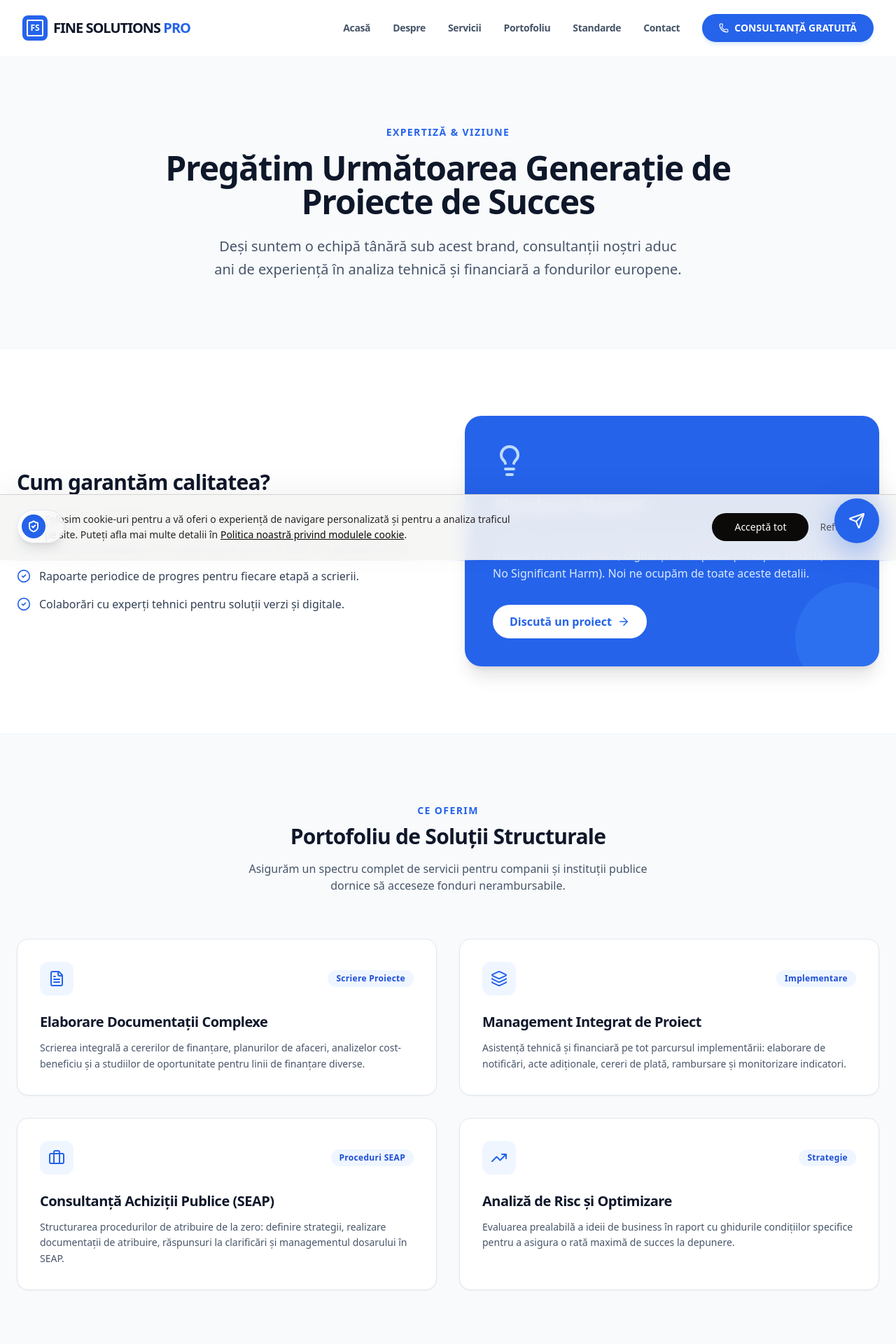
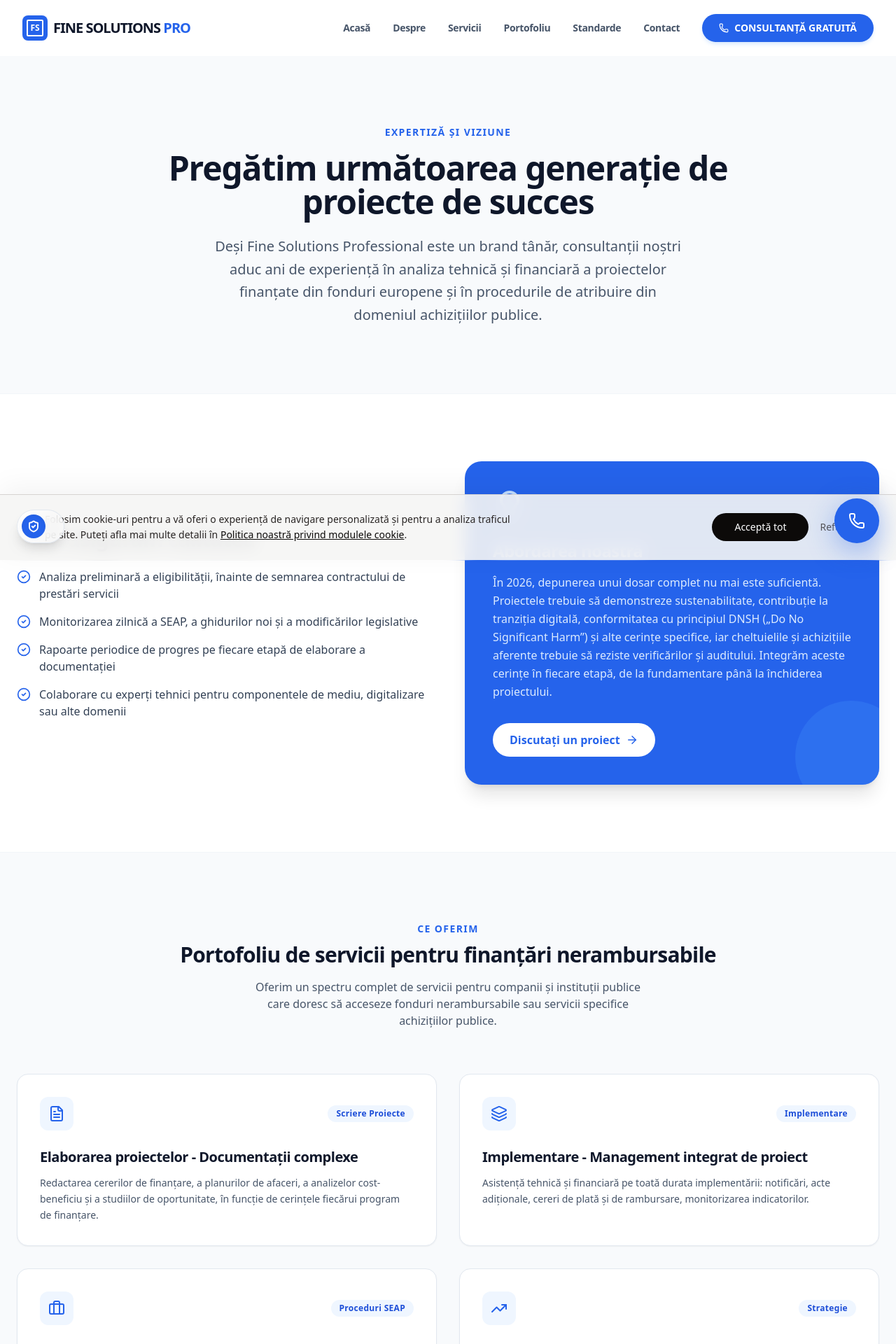
Before and after one commit to evialbert/FSPro, a Next.js app: page /portofoliu in a window 1280 px wide. Shown: the top 1920 px of the page at 70% size. Built offline with nearby package versions, Linux system fonts and the light colour scheme.

Commit message:
✨ actualizare texte expertiză și viziune

```diff
--- a/app/portofoliu/page.tsx
+++ b/app/portofoliu/page.tsx
@@ -14,29 +14,29 @@ import {
 } from "lucide-react";
 
 export default function Portofoliu() {
-  // Matrice nouă de servicii/portofoliu strategic axată pe soluții concrete
+  // Matrice de servicii/portofoliu strategic actualizată cu noile descrieri
   const serviciiPortofoliu = [
     {
-      titlu: "Elaborare Documentații Complexe",
-      desc: "Scrierea integrală a cererilor de finanțare, planurilor de afaceri, analizelor cost-beneficiu și a studiilor de oportunitate pentru linii de finanțare diverse.",
+      titlu: "Elaborarea proiectelor - Documentații complexe",
+      desc: "Redactarea cererilor de finanțare, a planurilor de afaceri, a analizelor cost-beneficiu și a studiilor de oportunitate, în funcție de cerințele fiecărui program de finanțare.",
       icon: <FileText className="text-blue-600" size={24} />,
       tag: "Scriere Proiecte"
     },
     {
-      titlu: "Management Integrat de Proiect",
-      desc: "Asistență tehnică și financiară pe tot parcursul implementării: elaborare de notificări, acte adiționale, cereri de plată, rambursare și monitorizare indicatori.",
+      titlu: "Implementare - Management integrat de proiect",
+      desc: "Asistență tehnică și financiară pe toată durata implementării: notificări, acte adiționale, cereri de plată și de rambursare, monitorizarea indicatorilor.",
       icon: <Layers className="text-blue-600" size={24} />,
       tag: "Implementare"
     },
     {
-      titlu: "Consultanță Achiziții Publice (SEAP)",
-      desc: "Structurarea procedurilor de atribuire de la zero: definire strategii, realizare documentații de atribuire, răspunsuri la clarificări și managementul dosarului în SEAP.",
+      titlu: "Achiziții publice (SEAP) - Consultanță pentru autorități și ofertanți",
+      desc: "Structurarea procedurilor de atribuire, de la strategia de contractare și documentația de atribuire până la răspunsurile la clarificări și gestionarea dosarului achiziției; pentru ofertanți, pregătirea ofertei și a documentelor de calificare.",
       icon: <Briefcase className="text-blue-600" size={24} />,
       tag: "Proceduri SEAP"
     },
     {
-      titlu: "Analiză de Risc și Optimizare",
-      desc: "Evaluarea prealabilă a ideii de business în raport cu ghidurile condițiilor specifice pentru a asigura o rată maximă de succes la depunere.",
+      titlu: "Strategie - Analiză de risc și fundamentare",
+      desc: "Evaluarea prealabilă a ideii de proiect în raport cu ghidul solicitantului și condițiile specifice ale apelului, pentru a reduce riscul de neeligibilitate sau de respingere la evaluare.",
       icon: <TrendingUp className="text-blue-600" size={24} />,
       tag: "Strategie"
     }
@@ -47,12 +47,12 @@ export default function Portofoliu() {
       {/* Hero Section */}
       <section className="bg-slate-50 py-24 border-b border-slate-100">
         <div className="max-w-4xl mx-auto px-6 text-center">
-          <span className="text-blue-600 font-bold tracking-widest uppercase text-sm">Expertiză & Viziune</span>
+          <span className="text-blue-600 font-bold tracking-widest uppercase text-sm">Expertiză și viziune</span>
           <h1 className="text-4xl md:text-5xl font-extrabold text-slate-900 mt-4 mb-6 leading-tight">
-            Pregătim Următoarea Generație de Proiecte de Succes
+            Pregătim următoarea generație de proiecte de succes
           </h1>
           <p className="text-xl text-slate-600 leading-relaxed max-w-2xl mx-auto">
-            Deși suntem o echipă tânără sub acest brand, consultanții noștri aduc ani de experiență în analiza tehnică și financiară a fondurilor europene.
+            Deși Fine Solutions Professional este un brand tânăr, consultanții noștri aduc ani de experiență în analiza tehnică și financiară a proiectelor finanțate din fonduri europene și în procedurile de atribuire din domeniul achizițiilor publice.
           </p>
         </div>
       </section>
@@ -61,13 +61,13 @@ export default function Portofoliu() {
       <section className="py-24 max-w-7xl mx-auto px-6">
         <div className="grid grid-cols-1 md:grid-cols-2 gap-12 items-center">
           <div>
-            <h2 className="text-3xl font-bold mb-6 text-slate-900 tracking-tight">Cum garantăm calitatea?</h2>
+            <h2 className="text-3xl font-bold mb-6 text-slate-900 tracking-tight">Cum asigurăm calitatea</h2>
             <div className="space-y-4">
               {[
-                "Analiză de eligibilitate gratuită înainte de semnarea contractului.",
-                "Echipă dedicată pentru monitorizarea zilnică a SEAP și a ghidurilor noi.",
-                "Rapoarte periodice de progres pentru fiecare etapă a scrierii.",
-                "Colaborări cu experți tehnici pentru soluții verzi și digitale."
+                "Analiza preliminară a eligibilității, înainte de semnarea contractului de prestări servicii",
+                "Monitorizarea zilnică a SEAP, a ghidurilor noi și a modificărilor legislative",
+                "Rapoarte periodice de progres pe fiecare etapă de elaborare a documentației",
+                "Colaborare cu experți tehnici pentru componentele de mediu, digitalizare sau alte domenii"
               ].map((text, i) => (
                 <div key={i} className="flex items-start space-x-3">
                   <CheckCircle2 className="text-blue-600 shrink-0 mt-0.5" size={20} />
@@ -80,12 +80,12 @@ export default function Portofoliu() {
           <div className="bg-blue-600 rounded-3xl p-10 text-white shadow-xl relative overflow-hidden">
             <div className="relative z-10">
               <Lightbulb size={48} className="mb-6 text-blue-200" />
-              <h3 className="text-2xl font-bold mb-4">Abordarea Noastră</h3>
+              <h3 className="text-2xl font-bold mb-4">Abordarea noastră</h3>
               <p className="text-blue-100 mb-8 text-base leading-relaxed">
-                În 2026, nu mai este suficient doar să depui un dosar. Proiectul trebuie să fie sustenabil, digital și să respecte principiul DNSH (Do No Significant Harm). Noi ne ocupăm de toate aceste detalii.
+                În 2026, depunerea unui dosar complet nu mai este suficientă. Proiectele trebuie să demonstreze sustenabilitate, contribuție la tranziția digitală, conformitatea cu principiul DNSH („Do No Significant Harm”) și alte cerințe specifice, iar cheltuielile și achizițiile aferente trebuie să reziste verificărilor și auditului. Integrăm aceste cerințe în fiecare etapă, de la fundamentare până la închiderea proiectului.
               </p>
               <Link href="/contact" className="inline-flex items-center space-x-2 bg-white text-blue-600 px-6 py-3 rounded-full font-bold hover:bg-blue-50 hover:shadow-lg transition-all">
-                <span>Discută un proiect</span>
+                <span>Discutați un proiect</span>
                 <ArrowRight size={18} />
               </Link>
             </div>
@@ -99,9 +99,9 @@ export default function Portofoliu() {
       <section className="bg-slate-50 py-24 px-6 border-y border-slate-100">
         <div className="max-w-7xl mx-auto">
           <div className="text-center mb-16">
-            <span className="text-blue-600 font-bold tracking-widest uppercase text-sm">Ce Oferim</span>
-            <h2 className="text-3xl font-bold text-slate-900 mt-2 mb-4 tracking-tight">Portofoliu de Soluții Structurale</h2>
-            <p className="text-slate-600 max-w-xl mx-auto text-base">Asigurăm un spectru complet de servicii pentru companii și instituții publice dornice să acceseze fonduri nerambursabile.</p>
+            <span className="text-blue-600 font-bold tracking-widest uppercase text-sm">Ce oferim</span>
+            <h2 className="text-3xl font-bold text-slate-900 mt-2 mb-4 tracking-tight">Portofoliu de servicii pentru finanțări nerambursabile</h2>
+            <p className="text-slate-600 max-w-xl mx-auto text-base">Oferim un spectru complet de servicii pentru companii și instituții publice care doresc să acceseze fonduri nerambursabile sau servicii specifice achizițiilor publice.</p>
           </div>
 
           <div className="grid grid-cols-1 md:grid-cols-2 gap-8">
@@ -130,12 +130,12 @@ export default function Portofoliu() {
       <section className="py-24 text-center px-6 bg-white">
         <div className="max-w-3xl mx-auto">
           <Target size={48} className="mx-auto mb-6 text-blue-600" />
-          <h2 className="text-3xl font-bold mb-4 text-slate-900 tracking-tight">Începe transformarea afacerii tale</h2>
+          <h2 className="text-3xl font-bold mb-4 text-slate-900 tracking-tight">Începeți transformarea afacerii dumneavoastră</h2>
           <p className="text-slate-600 mb-10 max-w-xl mx-auto text-base leading-relaxed">
-            Chiar dacă ești la primul tău proiect european, te ghidăm pas cu pas pentru a minimiza riscurile și a maximiza șansele de aprobare.
+            Chiar dacă este primul dumneavoastră proiect cu finanțare europeană sau prima procedură de achiziție, vă ghidăm pas cu pas, pentru a reduce riscurile și a crește calitatea dosarului depus.
           </p>
           <Link href="/contact" className="bg-blue-600 text-white px-10 py-4 rounded-full font-bold hover:bg-blue-700 shadow-lg hover:shadow-blue-600/20 transition-all inline-block">
-            Vreau o analiză de eligibilitate
+            Solicitați o analiză de eligibilitate
           </Link>
         </div>
       </section>
```
